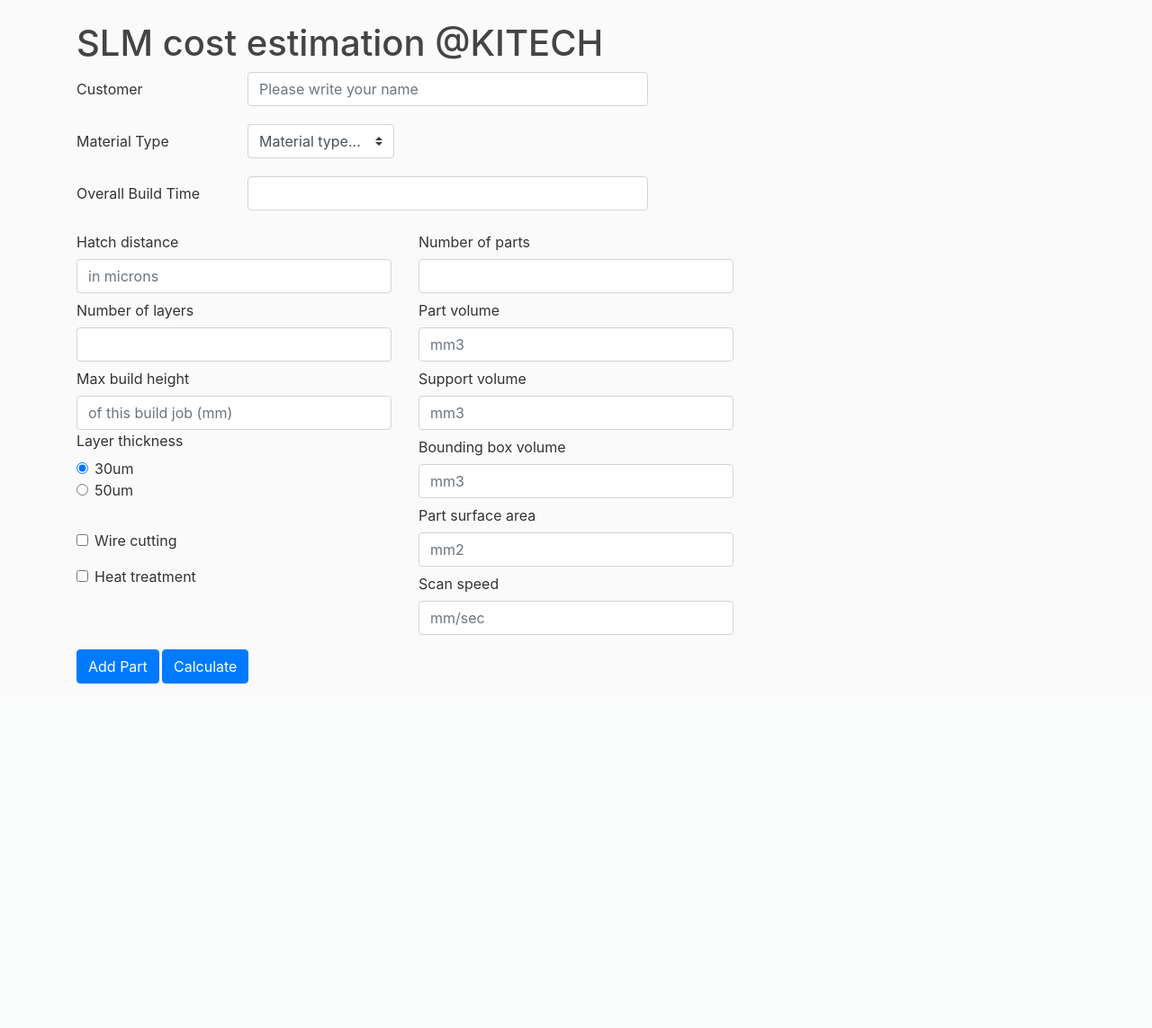
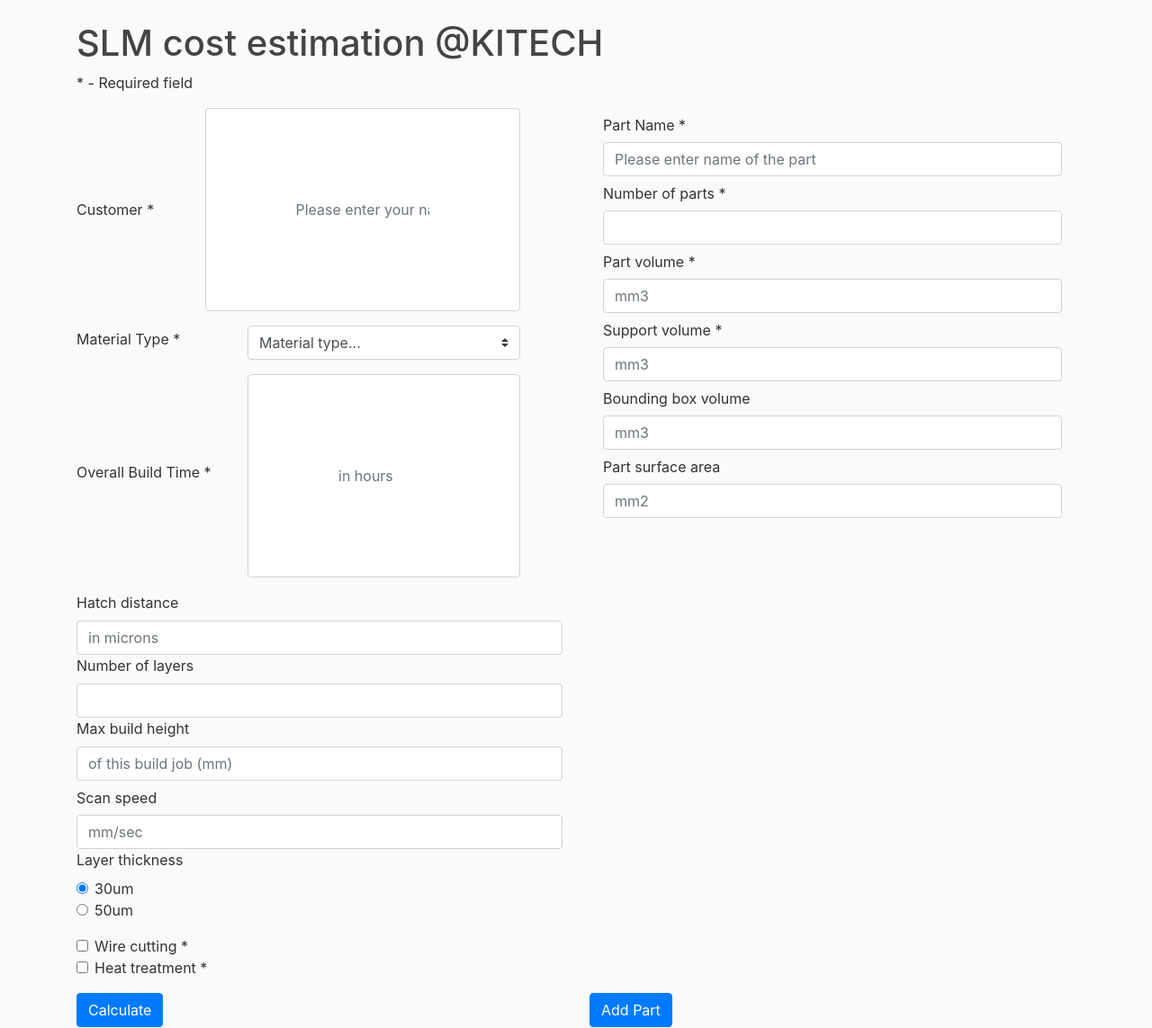
Before and after one commit to Ulan-tech/Ulan_cost, a Flask app: page / in a window 1280 px wide. Shown: the part 56-1199 px from the top of the page at 90% size. Before the commit the page ends 816 px from the top, so only its background shows below. Run offline with Flask 2, Linux system fonts and the light colour scheme; some libraries are stand-ins or nearby versions.

Commit message:
comming pre-final changes

```diff
--- a/app.py
+++ b/app.py
@@ -1,7 +1,8 @@
-from flask import Flask, render_template, request
+from flask import Flask, render_template, request, jsonify
 from cost_est import CostEstimation
-from service import CostEstimationService
+from service import DataInjection
 from models import Schema
+from datetime import datetime
 import uuid
 
 app = Flask(__name__)
@@ -14,82 +15,48 @@ def home():
 @app.route('/cost', methods =["GET", "POST"])
 def cost():
     if request.method == "POST":
-       # getting input with name = fname in HTML form
-        customer = request.form.get("customer")
-        material_type = request.form.get("material_type")
-        hatch_distance = request.form.get("hatch_distance")
-        num_of_layers = request.form.get("num_of_layers")
-        scan_speed = request.form.get("scan_speed")
-        layer_thickness = request.form.get("layer_thickness")
+        data = request.get_json()
 
-        build_time = request.form.get("build_time")
-        number_of_parts = request.form.get("num_of_parts")
-        part_volume = request.form.get("part_volume")
-        support_volume = request.form.get("support_volume")
-        surface_area = request.form.get("surface_area")
-        box_volume = request.form.get("box_volume")
-        max_build_height = request.form.get("max_build_height")
-        wire_cut = request.form.get("wire_cut")
-        heat_treat = request.form.get("heat_treat")
+        parts = data['parts']
+        build = data['build']
 
-        if wire_cut == 'on':
-            wire_cut = 1
-        else:
-            wire_cut = 0
-        if heat_treat == 'on':
-            heat_treat = 1
-        else:
-            heat_treat = 0
+        build_id = int(datetime.now().timestamp()*1000)
+        print(parts, "PARTS")
+        print(build, "BUILD\n", build_id)
+        cost_est = CostEstimation(parts, build)
 
-        build_id = 1
+        final_parts_cost, total_cost = cost_est.get_costs()
 
-        print("Customer name is ", customer)
-        print("Material type is ", material_type)
-        print("Hatch distance is ", hatch_distance)
-        print("Number of layers is ", num_of_layers )
-        print("Scan speed is ", scan_speed)
-        print("Layer thickness is ", layer_thickness)
+        data_injection = DataInjection(build_id)
 
-        print("Build time is ", build_time)
-
-        print("Number of parts is ", number_of_parts)
-        print("Part volume is ", part_volume)
-        print("Support volume is ", support_volume)
-        print("Surface area is ", surface_area)
-        print("Bounding box volume is ", box_volume)
-        print("Max build height is ", max_build_height)
-
-        print("Use wire cut?:  ", wire_cut)
-        print("Heat treatment?: ", heat_treat)
-
-        cost_est = CostEstimation(build_time, material_type, number_of_parts, part_volume, support_volume, wire_cut, heat_treat)
-        build_cost, material_cost = cost_est.calculate_cost_build_total()
-        print("Build cost is ", build_cost)
-        print("Material cost is ", material_cost)
-
-        CostEstimationService().create({'customer': customer,
-                                        'material_type': material_type,
-                                        'hatch_distance': hatch_distance,
-                                        'num_of_layers': num_of_layers,
-                                        'scan_speed': scan_speed,
-                                        'layer_thickness': layer_thickness,
-                                        'build_time': build_time,
-                                        'number_of_parts': number_of_parts,
-                                        'part_volume': part_volume,
-                                        'support_volume': support_volume,
-                                        'surface_area': surface_area,
-                                        'box_volume': box_volume,
-                                        'max_build_height': max_build_height,
-                                        'wire_cut': wire_cut,
-                                        'heat_treat': heat_treat,
-                                        'build_cost': build_cost,
-                                        'mat_cost': material_cost,
-                                        'build_id': build_id,
-                                        })
-        print('Saved')
-
-        CostEstimationService().read()
-    return render_template("home.html")
+        for idx, part in enumerate(parts):
+            data_injection.insert_part_details({
+                                        'part_name': part['part_name'],
+                                        'material_type': build['material_type'],
+                                        'number_of_parts': part['number_of_parts'],
+                                        'part_volume': part['part_volume'],
+                                        'support_volume': part['support_volume'],
+                                        'surface_area': part['surface_area'] or ':null',
+                                        'box_volume': part['box_volume'] or ':null',
+                                        'part_cost': final_parts_cost[idx],
+                                        'build_id': build_id})
+        data_injection.insert_build_details({
+                                        'customer': build['customer'],
+                                        'material_type': build['material_type'],
+                                        'hatch_distance': build['hatch_distance'] or ':null',
+                                        'num_of_layers': build['num_of_layers'] or ':null',
+                                        'layer_thickness': build['layer_thickness'] or ':null',
+                                        'build_time': build['build_time'],
+                                        'max_build_height': build['max_build_height'] or ':null',
+                                        'scan_speed': build['scan_speed'] or ':null',
+                                        'wire_cut': build['wire_cut'],
+                                        'heat_treat': build['heat_treat'],
+                                        'build_cost': total_cost,
+                                        'total_cost': total_cost,
+                                        'build_id': build_id})
+        parts_cost = data_injection.read()
+        print(parts_cost)
+        return jsonify(parts=parts_cost)
 
 
 @app.route('/about')
--- a/static/main.css
+++ b/static/main.css
@@ -2,6 +2,14 @@ body {
   background: #fafafa;
   color: #333333;
   margin-top: 5rem;
+}
+
+.form-group .form-control {
+  padding: 100;
+}
+
+.hidden {
+  display: none;
 }
 
 h1, h2, h3, h4, h5, h6 {
--- a/templates/home.html
+++ b/templates/home.html
@@ -1,19 +1,138 @@
+<script>
+  let parts = []
+  let build = {}
+  let count = 0
+
+  showDiv = (div_name) => {
+    document.getElementById(div_name).style.display = "block";
+  }
+
+  hideDiv = (div_name) => {
+    document.getElementById(div_name).style.display = "none";
+  }
+
+  addPart = () => {
+    const form = document.getElementById("part_form")
+    const inputs = form.elements;
+    if (form.checkValidity()) {
+      let part_parameters = {}
+
+      for (i = 0; i < inputs.length; i++) {
+        part_parameters[inputs[i].name] = inputs[i].value
+      }
+
+      parts.push(part_parameters)
+
+
+      const part_counter = document.getElementById('part_counter');
+      count++;
+      part_counter.innerHTML = count;
+
+      showDiv('counter_div')
+      form.reset()
+    }
+  }
+
+  generateCost = (part) => {
+    return [`<b>Total cost: </b><p id="total_cost">${part[2].toFixed(1).toLocaleString("en-US")} KRW</p>`,
+    `<b>${part[0]}'s cost: </b><p id="part_cost">${part[1].toFixed(1).toLocaleString("en-US")} KRW</p>`]
+  }
+  generatePartCost = (row) => {
+    return `<tr><td>${row[0]}</td><td>${row[1].toFixed(1).toLocaleString("en-US")} KRW</td></tr>`
+  }
+  generateTotalCost = (row) => {
+    return `<tr><td>Total</td><td>${row[2].toFixed(1).toLocaleString("en-US")} KRW</td></tr>`
+  }
+
+  sendData = () => {
+    const form = document.getElementById("build_form")
+    const inputs = form.elements;
+    if (form.checkValidity() && parts && parts.length > 0) {
+      let buildDetails = {}
+
+      for (i = 0; i < inputs.length; i++) {
+        if (inputs[i].name === 'layer_thickness' && !inputs[i].checked) {
+          continue
+        }
+        else if (inputs[i].name === 'wire_cut' || inputs[i].name === 'heat_treat') {
+          buildDetails[inputs[i].name] = inputs[i].checked
+        }
+        else {
+          buildDetails[inputs[i].name] = inputs[i].value
+        }
+      }
+
+      build = buildDetails
+
+      $.ajax({
+        type: "POST",
+        url: "/cost",
+        contentType: "application/json",
+        data: JSON.stringify({
+          parts: parts,
+          build: build
+        }),
+        dataType: "json",
+        success: function (response) {
+          let part_costs_html = ''
+          let total_cost_html = ''
+
+          // if (response && response['parts']) {
+          //   response['parts'].forEach((part) => {
+          //     const costs_html = generateCost(part)
+          //     total_cost_html = costs_html[0]
+          //     const part_cost_html = costs_html[1]
+          //     part_costs_html += part_cost_html
+          //   })
+          // }
+          if (response && response['parts']) {
+            response['parts'].forEach((part) => {
+              // const costs_html = generateCost(part)
+              total_cost_html = generateTotalCost(part)
+              const part_cost_html = generatePartCost(part)
+              part_costs_html += part_cost_html
+            })
+          }
+          table_html = '<thead><tr><th scope="col">Name</th><th scope="col">Cost</th></tr></thead><tbody>' + part_costs_html + total_cost_html + '</tbody>'
+          document.getElementById('costs_div').innerHTML = table_html
+
+          showDiv('costs_div')
+        },
+        error: function (err) {
+          console.log(err);
+        }
+      });
+      hideDiv('counter_div')
+
+      build = []
+      parts = []
+      count = 0
+
+      form.reset()
+    }
+  }
+</script>
+
 {% extends "layout.html" %}
+
 {% block content %}
+
 <h1>SLM cost estimation @KITECH</h1>
-<form action="{{ url_for('cost') }}" method="post">
+<p><span class="required">*</span> - Required field</p>
 
-  <div class="form-group row">
-    <label class="col-sm-2 col-form-label">Customer</label>
-    <div class="col-sm-5">
-      <input name="customer" class="form-control" placeholder="Please write your name">
+<div class="row">
+  <form id="build_form" class="col">
+    <div class="row align-items-center form-group">
+      <label class="col-sm-3 col-form-label">Customer <span class="required">*</span></label>
+      <div class="col-sm-8">
+        <input name="customer" class="form-control" placeholder="Please enter your name" required>
       </div>
     </div>
-  <div class="form-group row align-items-center">
-    <label  class="col-sm-2 col-form-label">Material Type</label>
-    <div class="col-auto my-1">
-      <label class="mr-sm-2 sr-only" for="inlineFormCustomSelect">Preference</label>
-      <select name="material_type" class="custom-select mr-sm-2" id="inlineFormCustomSelect">
+
+    <div class="row align-items-center form-group">
+      <label class="col-sm-4">Material Type <span class="required">*</span></label>
+      <div class="col-sm-7">
+        <select name="material_type" class="custom-select" required>
           <option selected>Material type...</option>
           <option value="inconel">Inconel</option>
           <option value="maraging_steel">Maraging steel</option>
@@ -23,119 +142,134 @@
         </select>
       </div>
     </div>
-  <div class="form-group row">
-    <label class="col-sm-2 col-form-label">Overall Build Time</label>
-    <div class="col-sm-5">
-      <input name="build_time" type="number" class="form-control" placeholder="">
+
+    <div class="row align-items-center form-group">
+      <label class="col-sm-4">Overall Build Time <span class="required">*</span></label>
+      <div class="col-sm-7">
+        <input name="build_time" type="number" class="form-control" placeholder="in hours" required>
       </div>
     </div>
+    <label class="row-sm-2">Hatch distance</label>
+    <div class="row-sm-10">
+      <input name="hatch_distance" type="number" class="form-control" placeholder="in microns">
+    </div>
 
-  {# Process parameter based#}
-  <div class="form-group row">
-    <div class="col">
-      <label class="row-sm-2 col-form-label">Hatch distance</label>
+    <label class="row-sm-2">Number of layers</label>
     <div class="row-sm-10">
-        <input name="hatch_distance" type="number" class="form-control"  placeholder="in microns">
+      <input name="num_of_layers" type="number" class="form-control" placeholder=" ">
     </div>
-      <label  class="row-sm-2 col-form-label">Number of layers</label>
+
+    <label class="row-sm-2">Max build height </label>
     <div class="row-sm-10">
-        <input name="num_of_layers" type="number" class="form-control"  placeholder=" ">
+      <input name="max_build_height" type="number" class="form-control" placeholder="of this build job (mm)">
     </div>
-      <label  class="row-sm-2 col-form-label">Max build height </label>
+    <label class="row-sm-2 col-form-label">Scan speed</label>
     <div class="row-sm-10">
-        <input name="max_build_height" type="number" class="form-control"  placeholder="of this build job (mm)">
+      <input name="scan_speed" type="number" class="form-control" placeholder="mm/sec">
     </div>
     <fieldset class="form-group">
-        <legend class="col-form-label col-sm-7.5 pt-0">Layer thickness</legend>
+
+      <label class="row-sm-2">Layer thickness</label>
       <div class="row-sm-10">
         <div class="form-check">
-            <input class="form-check-input" type="radio" name="layer_thickness" id="gridRadios1" value="0.00003" checked>
-            <label class="form-check-label" for="gridRadios1">
+          <input class="form-check-input" type="radio" name="layer_thickness" value="0.00003" checked>
+          <label class="form-check-label">
             30um
           </label>
         </div>
+
         <div class="form-check">
-            <input class="form-check-input" type="radio" name="layer_thickness" id="gridRadios2" value="0.00005">
-            <label class="form-check-label" for="gridRadios2">
+          <input class="form-check-input" type="radio" name="layer_thickness" value="0.00005">
+          <label class="form-check-label">
             50um
           </label>
         </div>
+
       </div>
+
     </fieldset>
-      <div class="form-group row">
-      </div>
-      <div class="form-group row">
+
+    <div class="row">
       <div class="col">
         <div class="form-check">
-            <input name="wire_cut" class="form-check-input" type="checkbox" id="gridCheck1">
-            <label class="form-check-label" for="gridCheck1">
-              Wire cutting
+          <input name="wire_cut" class="form-check-input" type="checkbox" va>
+          <label class="form-check-label">
+            Wire cutting <span class="required">*</span>
           </label>
         </div>
       </div>
     </div>
-      <div class="form-group row">
-
+    <div class="row">
       <div class="col">
         <div class="form-check">
-            <input name="heat_treat" class="form-check-input" type="checkbox" id="gridCheck1">
-            <label class="form-check-label" for="gridCheck1">
-              Heat treatment
+          <input name="heat_treat" class="form-check-input" type="checkbox">
+          <label class="form-check-label">
+            Heat treatment <span class="required">*</span>
           </label>
         </div>
       </div>
     </div>
+  </form>
+
+  <form id="part_form" class="col" novalidate>
+    <div class="col">
+      <label class="row-sm-2 col-form-label">Part Name <span class="required">*</span></label>
+      <div class="row-sm-10">
+        <input name="part_name" class="form-control" placeholder="Please enter name of the part" required>
+      </div>
+      <label class="row-sm-2 col-form-label">Number of parts <span class="required">*</span></label>
+      <div class="row-sm-10">
+        <input name="number_of_parts" type="number" class="form-control" placeholder="" required>
+      </div>
+      <label class="row-sm-2 col-form-label">Part volume <span class="required">*</span></label>
+      <div class="row-sm-10">
+        <input name="part_volume" type="number" class="form-control" placeholder="mm3" required>
+      </div>
+      <label class="row-sm-2 col-form-label">Support volume <span class="required">*</span></label>
+      <div class="row-sm-10">
+        <input name="support_volume" type="number" class="form-control" placeholder="mm3" required>
+      </div>
+      <label class="row-sm-2 col-form-label">Bounding box volume</label>
+      <div class="row-sm-10">
+        <input name="box_volume" type="number" class="form-control" placeholder="mm3">
+      </div>
+      <label class="row-sm-2 col-form-label">Part surface area</label>
+      <div class="row-sm-10">
+        <input name="surface_area" type="number" class="form-control" placeholder="mm2">
+      </div>
+      <div style="display:none" id="counter_div">
+        <!-- <b>Number of different parts:</b><p id="part_counter" value="0">-</p> -->
+        <label class="row-sm-2 col-form-label"><b>Number of different parts:</b>
+          <p id="part_counter" value="0">-</p>
+        </label>
+      </div>
+    </div>
+  </form>
 </div>
 
-    {# Part design feature based#}
+<div class="row">
   <div class="col">
-      <label  class="row-sm-2 col-form-label">Number of parts</label>
-      <div class="row-sm-10">
-        <input name="num_of_parts" type="number" class="form-control"  placeholder="">
+    <button onclick="sendData()" type="button" class="btn btn-primary">Calculate</button>
   </div>
-      <label  class="row-sm-2 col-form-label">Part volume</label>
-      <div class="row-sm-10">
-        <input name="part_volume" type="number" class="form-control"  placeholder="mm3">
-      </div>
-      <label  class="row-sm-2 col-form-label">Support volume</label>
-      <div class="row-sm-10">
-        <input name="support_volume" type="number" class="form-control"  placeholder="mm3">
-      </div>
-      <label  class="row-sm-2 col-form-label">Bounding box volume</label>
-      <div class="row-sm-10">
-        <input name="box_volume" type="number" class="form-control"  placeholder="mm3">
-      </div>
-      <label  class="row-sm-2 col-form-label">Part surface area</label>
-      <div class="row-sm-10">
-        <input name="surface_area" type="number" class="form-control"  placeholder="mm2">
-      </div>
-      <label  class="row-sm-2 col-form-label">Scan speed</label>
-      <div class="row-sm-10">
-        <input name="scan_speed" type="number" class="form-control"  placeholder="mm/sec">
-      </div>
-
-      {# <div class="form-group row">#}
-        {# <label  class="row-sm-2 col-form-label">Number of different parts </label>#}
-        {# <div class="col-sm-10">#}
-          {# <input type="number" class="form-control"  placeholder="">#}
-          {# </div>#}
-        {# </div>#}
-    </div>
-
-    {# Post-processing#}
   <div class="col">
-
+    <button onclick="addPart()" type="button" class="btn btn-primary">Add Part</button>
   </div>
 </div>
 
-  <div class="form-group row align-items-center">
-    <div class="col-sm-1">
-      <button type="submit" class="btn btn-primary">Add Part</button>
+<!-- <div style="display:none" id="costs_div">
+</div> -->
+<div class="row">
+  <div class="col">
+
+    <table style="display:none" id="costs_div" class="table table-striped">
+
+      <!-- <tbody style="display:none" id="costs_div">
+
+      </tbody> -->
+    </table>
   </div>
-    <div class="col-sm-1">
-      <button type="submit" class="btn btn-primary">Calculate</button>
+  <div class="col"></div>
 </div>
-  </div>
-</form>
+
 
 {% endblock content %}
--- a/templates/layout.html
+++ b/templates/layout.html
@@ -8,9 +8,6 @@
     <!-- Bootstrap CSS -->
     <link rel="stylesheet" href="https://maxcdn.bootstrapcdn.com/bootstrap/4.0.0/css/bootstrap.min.css" integrity="sha384-Gn5384xqQ1aoWXA+058RXPxPg6fy4IWvTNh0E263XmFcJlSAwiGgFAW/dAiS6JXm" crossorigin="anonymous">
     <link rel="stylesheet" type="text/css" href="{{ url_for('static', filename='main.css') }}">
-
-
-
 
     <meta charset="UTF-8">
        {% if title  %}
@@ -49,13 +46,8 @@
     </div>
 
 <!-- jQuery first, then Popper.js, then Bootstrap JS -->
-    <script src="https://code.jquery.com/jquery-3.2.1.slim.min.js" integrity="sha384-KJ3o2DKtIkvYIK3UENzmM7KCkRr/rE9/Qpg6aAZGJwFDMVNA/GpGFF93hXpG5KkN" crossorigin="anonymous"></script>
+    <script src="https://code.jquery.com/jquery-3.6.1.min.js" integrity="sha256-o88AwQnZB+VDvE9tvIXrMQaPlFFSUTR+nldQm1LuPXQ=" crossorigin="anonymous"></script>
     <script src="https://cdnjs.cloudflare.com/ajax/libs/popper.js/1.12.9/umd/popper.min.js" integrity="sha384-ApNbgh9B+Y1QKtv3Rn7W3mgPxhU9K/ScQsAP7hUibX39j7fakFPskvXusvfa0b4Q" crossorigin="anonymous"></script>
     <script src="https://maxcdn.bootstrapcdn.com/bootstrap/4.0.0/js/bootstrap.min.js" integrity="sha384-JZR6Spejh4U02d8jOt6vLEHfe/JQGiRRSQQxSfFWpi1MquVdAyjUar5+76PVCmYl" crossorigin="anonymous"></script>
 </body>
 </html>
-
-
-
-</body>
-</html>
```
Also changed, not shown: cost_est.py (+30 -24 lines), cost_estimation.py (deleted, +0 -115 lines), models.py (+22 -23 lines), architecture.png (added), architecture_with_steps.png (added), dropdown.py (deleted), slm.db, 3 other files. Lines whose indentation alone changed are shown as unchanged.
